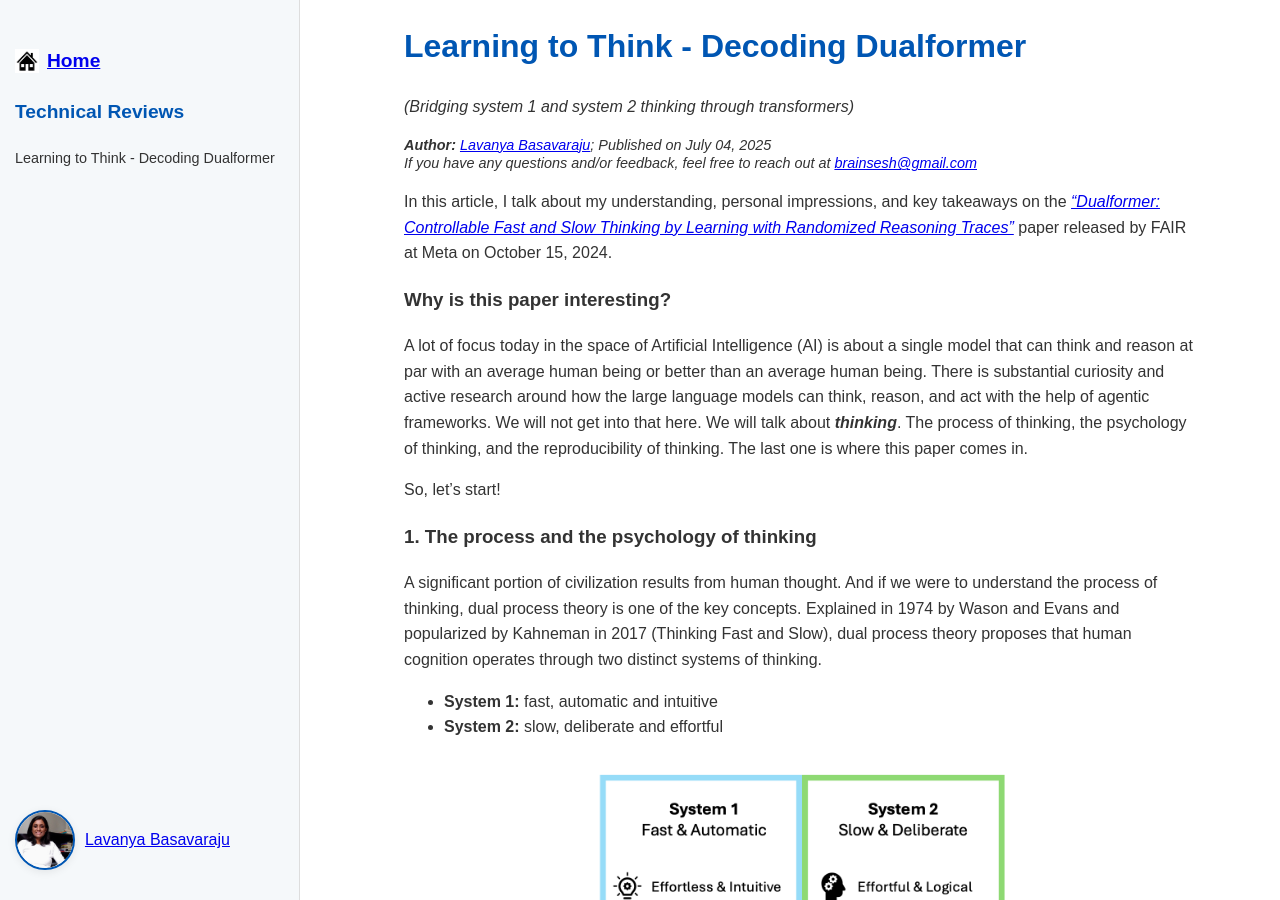
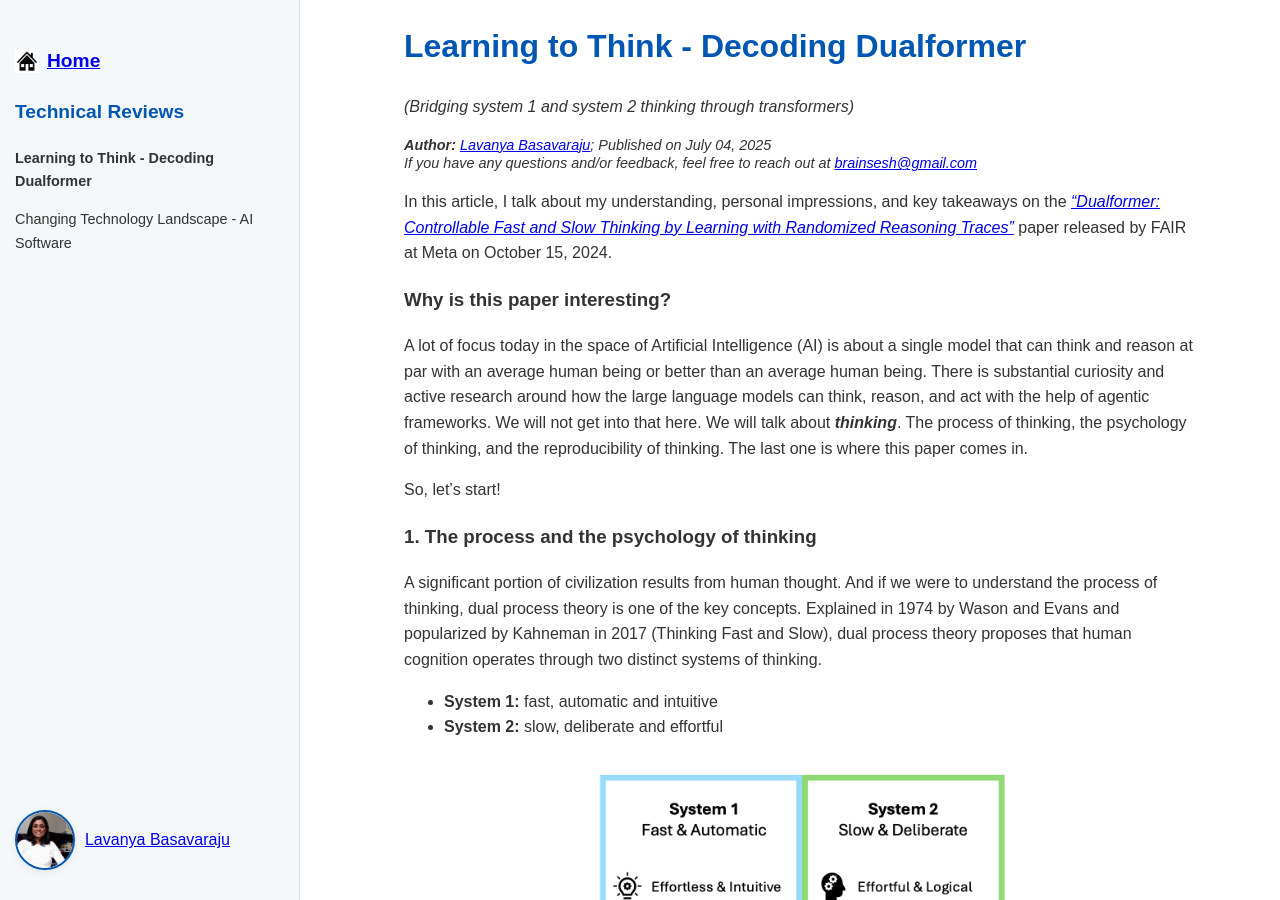
Before and after one commit to brainsesh/brainsesh.github.io, a Jekyll site: the page docs/dualformer/index.html, which Jekyll copies as it is, in a window 1280 px wide and 900 px high. Built offline with Jekyll 4.4.1, drawn with Linux system fonts in a browser that asks for light colours.

Commit message:
change 071925

```diff
--- a/docs/dualformer/index.html
+++ b/docs/dualformer/index.html
@@ -181,8 +181,8 @@
             </h2>
             <h2>Technical Reviews</h2>
             <ul>
-                <li style="font-size: 0.9em;"><a href="/docs/dualformer/index.html">Learning to Think - Decoding Dualformer</a></li>
-                <!-- <li><a href="/docs/the-art-of-brainstorming/index.html">Searchformer</a></li> -->
+                <li style="font-size: 0.9em;"><a href="/docs/dualformer/index.html"><b>Learning to Think - Decoding Dualformer</b></a></li>
+                <li style="font-size: 0.9em;"><a href="/docs/software3/index.html">Changing Technology Landscape - AI Software</a></li>
                 <!-- <li><a href="/docs/the-art-of-brainstorming/index.html">Llama-3.1</a></li> -->
             </ul>
             <!-- <h3>Technology Trends</h3> -->
```
Also changed, not shown: 2 other files.
